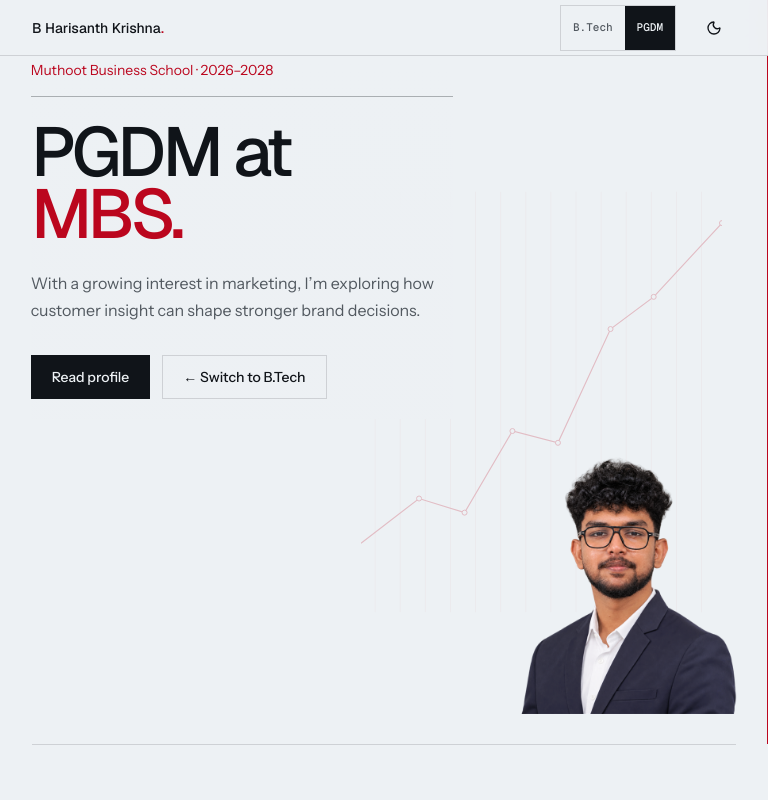
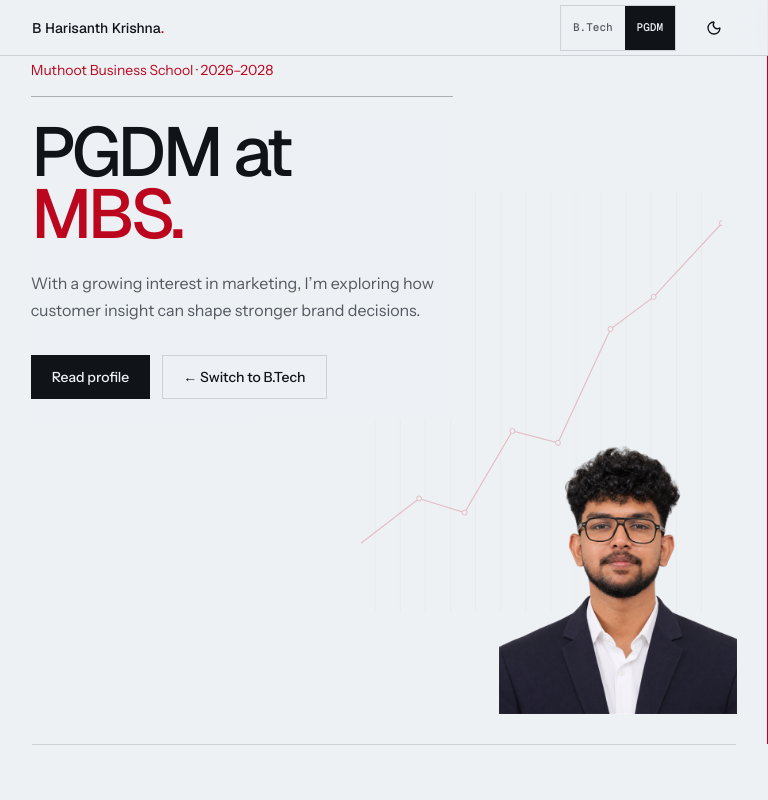
Before and after one commit to Harisanth-2004/harisanth-portfolio, a React (Vite) app: page / in a window 768 px wide. Shown: the top 800 px of the page. Built offline with nearby package versions, Linux system fonts and the light colour scheme.

Commit message:
Use preferred natural portrait

```diff
--- a/src/components/portfolio/Hero.tsx
+++ b/src/components/portfolio/Hero.tsx
@@ -219,7 +219,7 @@ export function Hero() {
             src={portrait}
             alt=""
             width={600}
-            height={656}
+            height={754}
             loading="eager"
             decoding="async"
           />
@@ -269,7 +269,7 @@ export function Hero() {
             src={portrait}
             alt=""
             width={600}
-            height={656}
+            height={754}
             loading="eager"
             decoding="async"
           />
--- a/src/styles.css
+++ b/src/styles.css
@@ -1006,7 +1006,7 @@ html.dark[data-mode="mgmt"] {
     left: auto;
     width: clamp(12rem, 31vw, 20rem);
     height: auto;
-    aspect-ratio: 600 / 656;
+    aspect-ratio: 600 / 754;
     transform: none;
   }
   .hero-scrim {
```
Also changed, not shown: src/assets/harisanth-portrait-new-cutout.png.
